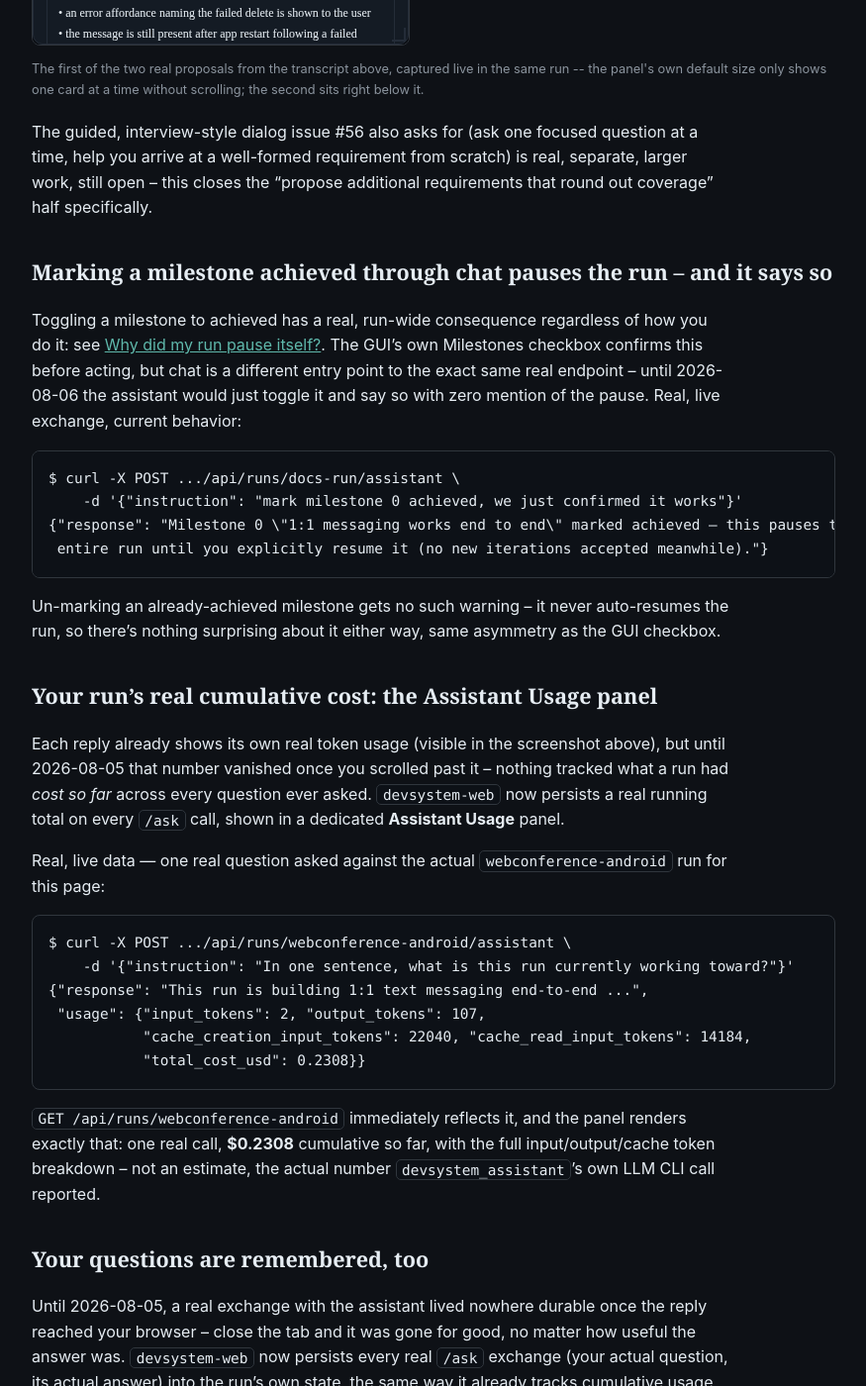
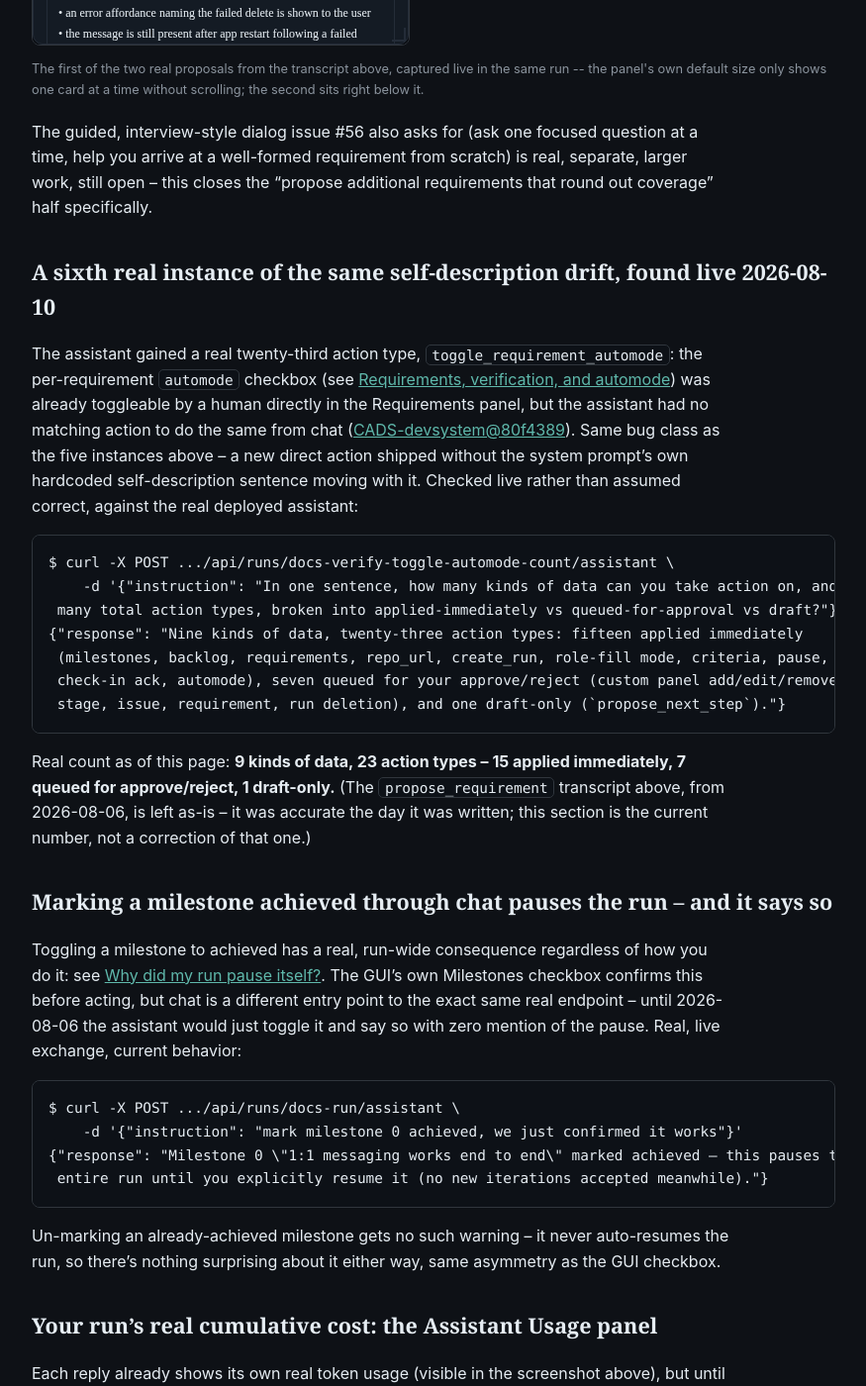
Before and after one commit to scimbe/CADS-devsystem-docs, a Jekyll site: the page built from _how-to/ask-the-assistant.md, in a window 1280 px wide and 1400 px high, scrolled down 11031 px. Shown: the whole window at 99% size, without its empty margins (322-1197 px from the left). Built offline with Jekyll 4.4.1, drawn with Linux system fonts in a browser that asks for light colours.

Commit message:
how-to: sixth self-description count drift -- 22 -> 23 action types
devsystem.assistant gained a real 23rd action type (toggle_requirement_automode,
CADS-devsystem@80f4389) matching the same pattern this page has documented five
times before: a new direct action ships without the system prompt's own hardcoded
self-description sentence moving with it.

Live-verified against the real deployed devsystem_assistant process (not guessed):
asked the actual self-description question against a real scratch run, got back
"nine kinds of data, twenty-three action types: fifteen applied immediately ...
seven queued for your approve/reject ... and one draft-only" -- confirms the real
15+7+1=23 breakdown, matching the shipping commit's own stated "fourteen -> fifteen
direct actions" / "twenty-two -> twenty-three total".

Left the 2026-08-06 propose_requirement transcript (which says 22) untouched --
it was accurate the day it was written; this is a new dated section stating the
current number, following this page's own established convention rather than
rewriting history.

Co-Authored-By: Claude Sonnet 5 <noreply@anthropic.com>

````diff
--- a/_how-to/ask-the-assistant.md
+++ b/_how-to/ask-the-assistant.md
@@ -398,6 +398,33 @@ The guided, interview-style dialog issue #56 also asks for (ask one focused ques
 help you arrive at a well-formed requirement from scratch) is real, separate, larger work, still
 open -- this closes the "propose additional requirements that round out coverage" half specifically.
 
+## A sixth real instance of the same self-description drift, found live 2026-08-10
+
+The assistant gained a real twenty-third action type, `toggle_requirement_automode`: the
+per-requirement `automode` checkbox (see [Requirements, verification, and
+automode]({{ '/explanation/requirements-and-automode/' | relative_url }})) was already toggleable
+by a human directly in the Requirements panel, but the assistant had no matching action to do the
+same from chat
+([CADS-devsystem@80f4389](https://github.com/scimbe/CADS-devsystem/commit/80f4389)). Same bug
+class as the five instances above -- a new direct action shipped without the system prompt's own
+hardcoded self-description sentence moving with it. Checked live rather than assumed correct,
+against the real deployed assistant:
+
+```
+$ curl -X POST .../api/runs/docs-verify-toggle-automode-count/assistant \
+    -d '{"instruction": "In one sentence, how many kinds of data can you take action on, and how
+ many total action types, broken into applied-immediately vs queued-for-approval vs draft?"}'
+{"response": "Nine kinds of data, twenty-three action types: fifteen applied immediately
+ (milestones, backlog, requirements, repo_url, create_run, role-fill mode, criteria, pause,
+ check-in ack, automode), seven queued for your approve/reject (custom panel add/edit/remove,
+ stage, issue, requirement, run deletion), and one draft-only (`propose_next_step`)."}
+```
+
+Real count as of this page: **9 kinds of data, 23 action types -- 15 applied immediately, 7 queued
+for approve/reject, 1 draft-only.** (The `propose_requirement` transcript above, from
+2026-08-06, is left as-is -- it was accurate the day it was written; this section is the current
+number, not a correction of that one.)
+
 ## Marking a milestone achieved through chat pauses the run -- and it says so
 
 Toggling a milestone to achieved has a real, run-wide consequence regardless of how you do it: see
````
